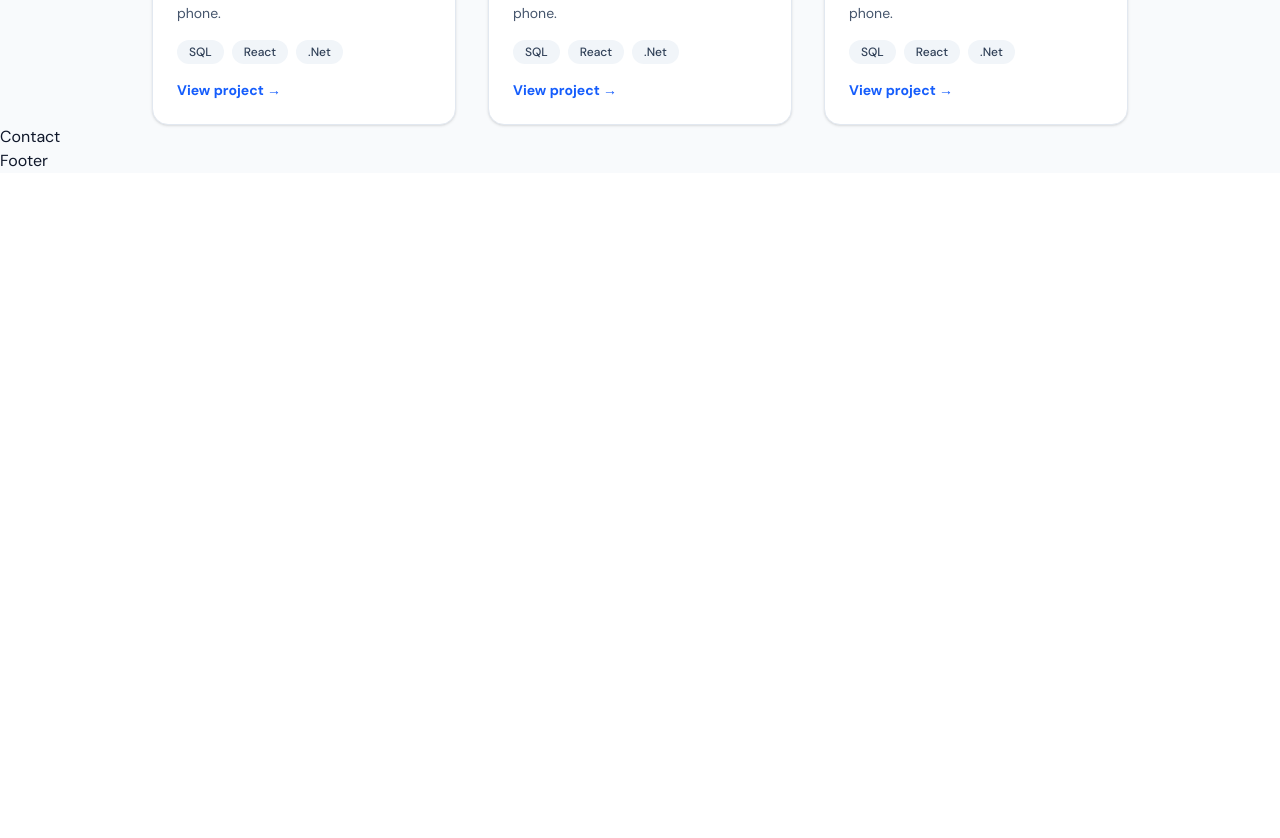
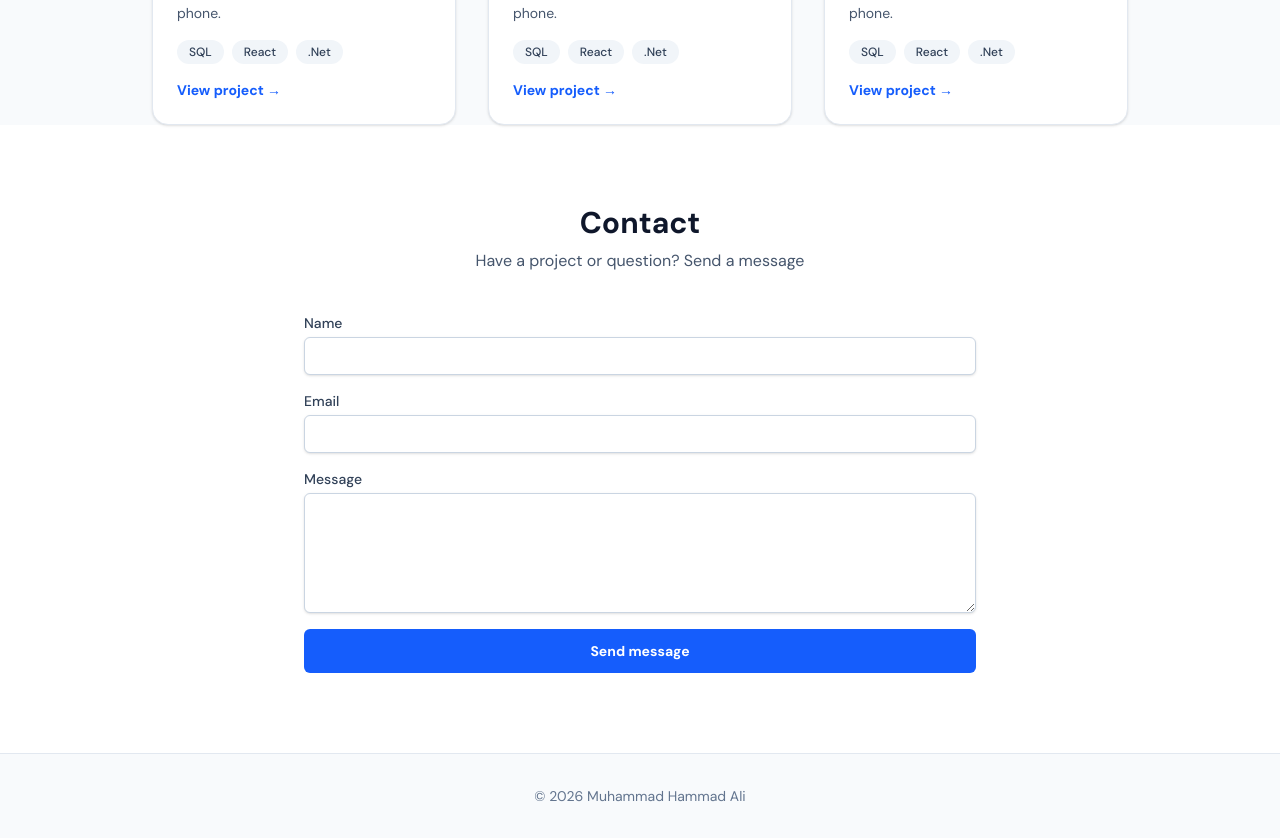
Before and after one commit to hammad4291/Portfolio, a React (Vite) app: page / in a window 1280 px wide. Shown: the part 1420-2258 px from the top of the page. Before the commit the page ends 1593 px from the top, so only its background shows below. Built offline with nearby package versions, Linux system fonts and the light colour scheme.

Commit message:
added contact and footer section

```diff
--- a/package.json
+++ b/package.json
@@ -10,6 +10,7 @@
     "preview": "vite preview"
   },
   "dependencies": {
+    "@emailjs/browser": "^4.4.1",
     "@tailwindcss/vite": "^4.3.3",
     "react": "^19.2.7",
     "react-dom": "^19.2.7",
--- a/src/components/Contact.jsx
+++ b/src/components/Contact.jsx
@@ -1,8 +1,117 @@
+import emailjs from "@emailjs/browser"
+import { useRef, useState } from "react";
 const Contact = () => {
-    return (
-        <>
-        <h1>Contact</h1>
-        </>
-    )
-}
-export default Contact
+
+    const form = useRef();
+    const [status,setStatus] = useState({ message: "", type: "" });
+
+    const sendEmail = (e) =>
+    {
+        e.preventDefault();
+        setStatus({
+            message : "Sending...",
+            type : "Info"
+        });
+        emailjs.sendForm(
+            'service_wafb1ee',// My Servive id
+            'template_o03c1yl', // template id
+            form.current,
+            'pkY25dJbSM69MA3QF' // public key
+        ).then(
+            () =>
+            {
+                setStatus({
+            message : "Message send sucessfully!",
+            type : "success"
+        });
+                form.current.reset();
+            },
+            (error) => {
+                setStatus({
+            message : "Failed to send message, Please try again.",
+            type : "error"
+        });
+                console.error(error);
+            }
+        )
+    }
+
+    const getStatusClasses = () => {
+    switch (status.type) {
+      case "success":
+        return "text-emerald-600 dark:text-emerald-400 bg-emerald-50 dark:bg-emerald-950/50 border-emerald-200 dark:border-emerald-800";
+      case "error":
+        return "text-rose-600 dark:text-rose-400 bg-rose-50 dark:bg-rose-950/50 border-rose-200 dark:border-rose-800";
+      case "info":
+      default:
+        return "text-blue-600 dark:text-blue-400 bg-blue-50 dark:bg-blue-950/50 border-blue-200 dark:border-blue-800";
+    }
+  };
+
+  return (
+    <section id="contact" className="bg-white py-20 dark:bg-slate-900">
+      <div className="mx-auto flex max-w-5xl flex-col items-center px-6">
+        <h2 className="mb-2 text-center text-3xl font-bold text-slate-900 dark:text-slate-100">
+          Contact
+        </h2>
+        <p className="mb-10 max-w-2xl text-center text-slate-600 dark:text-slate-400">
+          Have a project or question? Send a message
+        </p>
+        {status.message && (
+          <div
+            className={`mb-6 w-full max-w-2xl rounded-md border p-3 text-center text-sm font-medium transition-all ${getStatusClasses()}`}
+          >
+            {status.message}
+          </div>
+        )}
+        <form ref={form} onSubmit={sendEmail} className="mx-auto grid w-full max-w-2xl gap-4">
+          <label
+            htmlFor="name"
+            className="grid gap-1 text-sm font-medium text-slate-700 dark:text-slate-200"
+          >
+            Name
+            <input
+              required
+              type="text"
+              name="name"
+              id="name"
+              className="w-full rounded-md border border-slate-300 bg-white px-3 py-2 text-slate-900 shadow-sm outline-none transition focus:border-blue-500 focus:ring-2 focus:ring-blue-200 dark:border-slate-600 dark:bg-slate-900 dark:text-slate-100"
+            />
+          </label>
+          <label
+            htmlFor="email"
+            className="grid gap-1 text-sm font-medium text-slate-700 dark:text-slate-200"
+          >
+            Email
+            <input
+              required
+              type="text"
+              name="email"
+              id="email"
+              className="w-full rounded-md border border-slate-300 bg-white px-3 py-2 text-slate-900 shadow-sm outline-none transition focus:border-blue-500 focus:ring-2 focus:ring-blue-200 dark:border-slate-600 dark:bg-slate-900 dark:text-slate-100"
+            />
+          </label>
+          <label
+            htmlFor="message"
+            className="grid gap-1 text-sm font-medium text-slate-700 dark:text-slate-200"
+          >
+            Message
+            <textarea
+              required
+              name="message"
+              id="message"
+              className="w-full h-30 rounded-md border border-slate-300 bg-white px-3 py-2 text-slate-900 shadow-sm outline-none transition focus:border-blue-500 focus:ring-2 focus:ring-blue-200 dark:border-slate-600 dark:bg-slate-900 dark:text-slate-100"
+            ></textarea>
+          </label>
+          <button
+            type="submit"
+            className="w-full rounded-md bg-blue-600 px-5 py-3 text-sm font-semibold text-white transition hover:bg-blue-700 focus-visible:outline focus-visible:outline-2 focus-visible:outline-offset-2 focus-visible:outline-blue-500 active:scale-95"
+          >
+            Send message
+          </button>
+        </form>
+      </div>
+    </section>
+  );
+};
+export default Contact;
--- a/src/components/Footer.jsx
+++ b/src/components/Footer.jsx
@@ -1,8 +1,8 @@
 const Footer = () => {
-    return (
-        <>
-        <h1>Footer</h1>
-        </>
-    )
-}
+  return (
+    <footer className="border-t border-slate-200 py-8 text-center text-sm text-slate-500 dark:border-slate-700 dark:text-slate-400">
+        © 2026 Muhammad Hammad Ali
+    </footer>
+  );
+};
 export default Footer;
```
Also changed, not shown: 1 other file (tests, documents, lock files or other folders).
